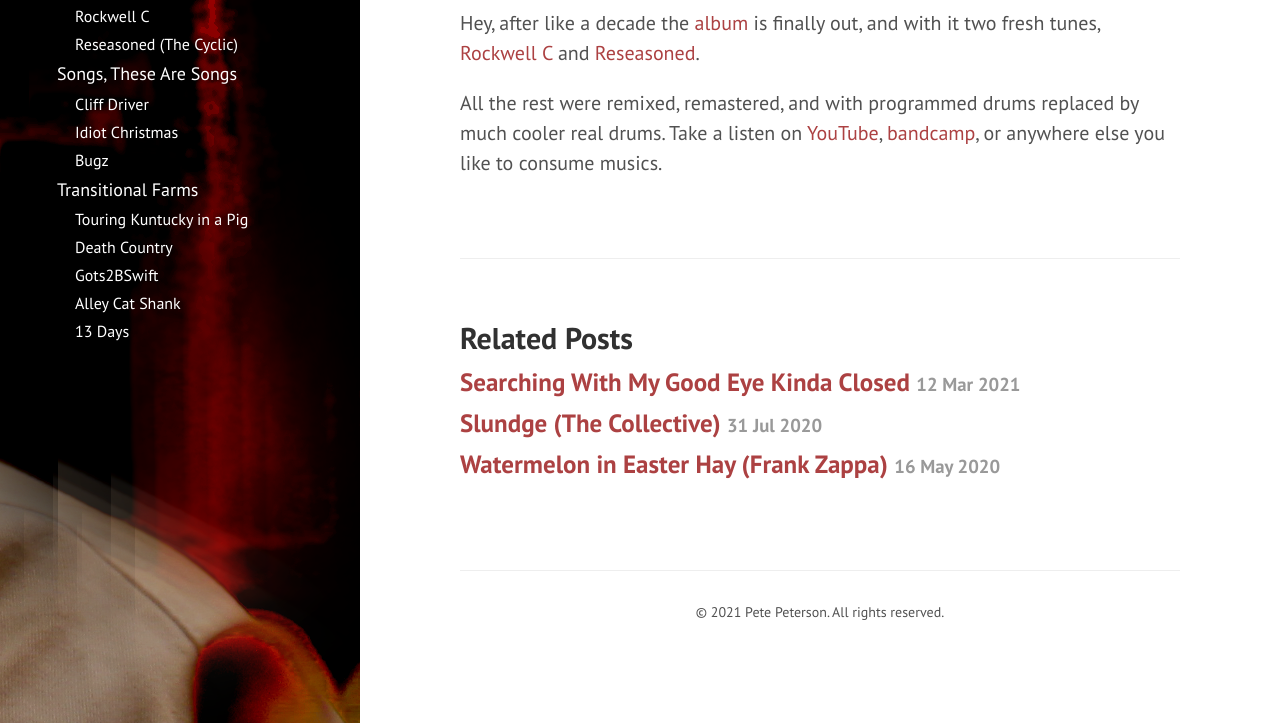
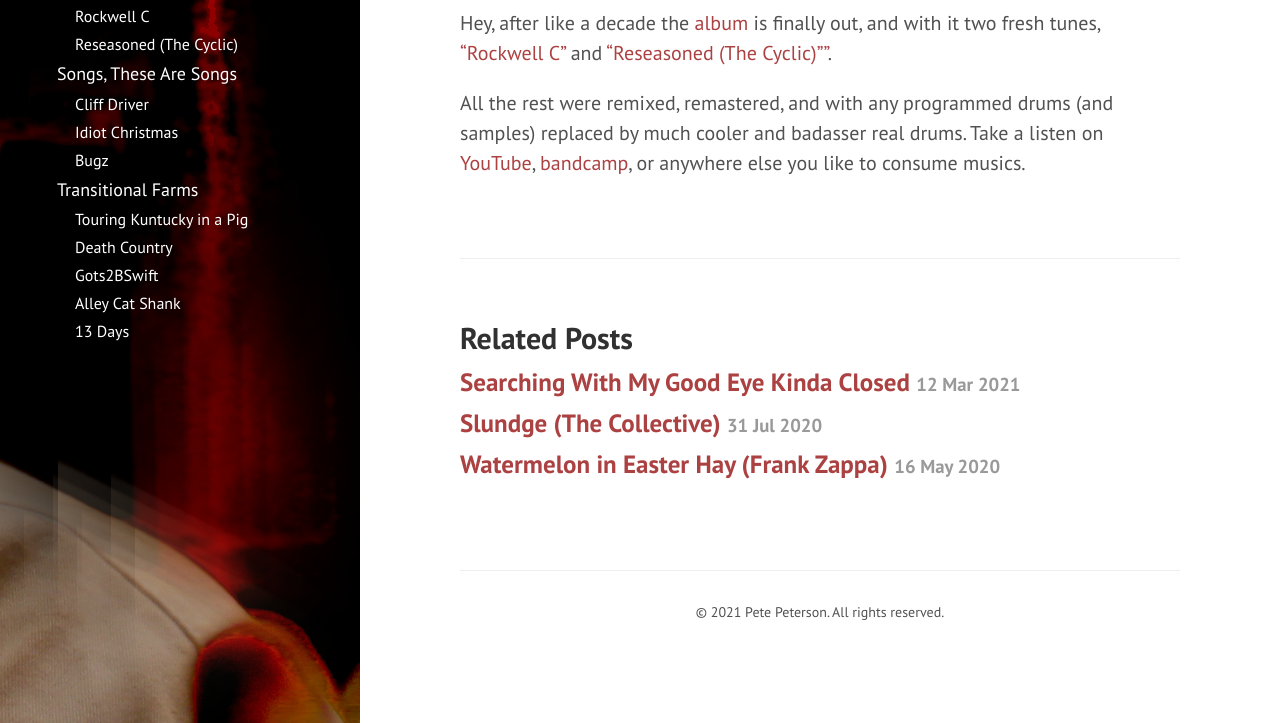
Before and after one commit to petepm/petepm.github.io, a Jekyll site: the page built from _posts/2021-06-03-synchronized-seasoning.md, in a window 1280 px wide and 1218 px high. Shown: the part 495-1218 px from the top of the window. Built offline with Jekyll 4.4.1, drawn with Linux system fonts in a browser that asks for light colours; nearby versions of some CDN libraries.

Commit message:
Work on sync seas post

```diff
--- a/_posts/2021-06-03-synchronized-seasoning.md
+++ b/_posts/2021-06-03-synchronized-seasoning.md
@@ -7,16 +7,19 @@ categories:
 - Albums
 ---
 
-<iframe width="560" height="315" src="https://www.youtube.com/embed/TODO" frameborder="0" allow="accelerometer; autoplay; encrypted-media; gyroscope; picture-in-picture" allowfullscreen></iframe>
+<iframe width="560" height="315" src="https://www.youtube.com/embed/TODO"
+frameborder="0" allow="accelerometer; autoplay; encrypted-media; gyroscope;
+picture-in-picture" allowfullscreen></iframe>
 
 Hey, after like a decade the [album](/music/synchronized-seasoning) is finally out,
 and with it two fresh tunes,
-[Rockwell C](/music/synchronized-seasoning/rockwell) and
-[Reseasoned](/music/synchronized-seasoning/reseasoned).
+["Rockwell C"](/music/synchronized-seasoning/rockwell) and
+["Reseasoned (The Cyclic)""](/music/synchronized-seasoning/reseasoned).
 
 All the rest were
-remixed, remastered, and with programmed drums replaced by much cooler real
-drums. Take a listen on
+remixed, remastered, and with any programmed drums (and samples) replaced by
+much cooler and badasser real drums.
+Take a listen on
 [YouTube](TODO),
 [bandcamp](TODO), or anywhere else you like to
 consume musics.
```
